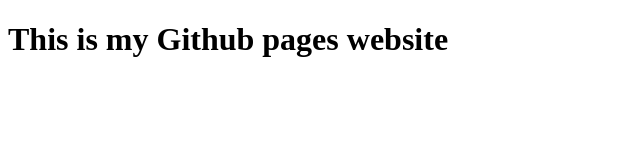
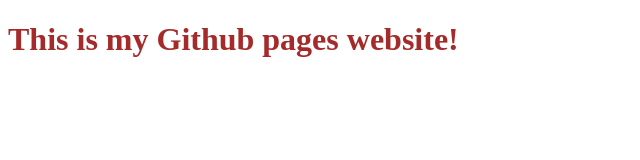
Before and after one commit to AzizHani/AzizHani.github.io, a plain HTML site: page index.html in a window 1280 px wide. Shown: the whole page, without its empty margins (0-640 px from the left). Drawn offline with Linux system fonts and the light colour scheme.

Commit message:
second commit

```diff
--- a/index.html
+++ b/index.html
@@ -1,11 +1,11 @@
 <!DOCTYPE html>
-<html>
+<html lang="en">
     <head>
         <title>
             My Site!
         </title>
     </head>
     <body>
-       <h1> This is my Github pages website</h1>
+       <h1 style="color: brown;"> This is my Github pages website!</h1>
     </body>
 </html>
```
